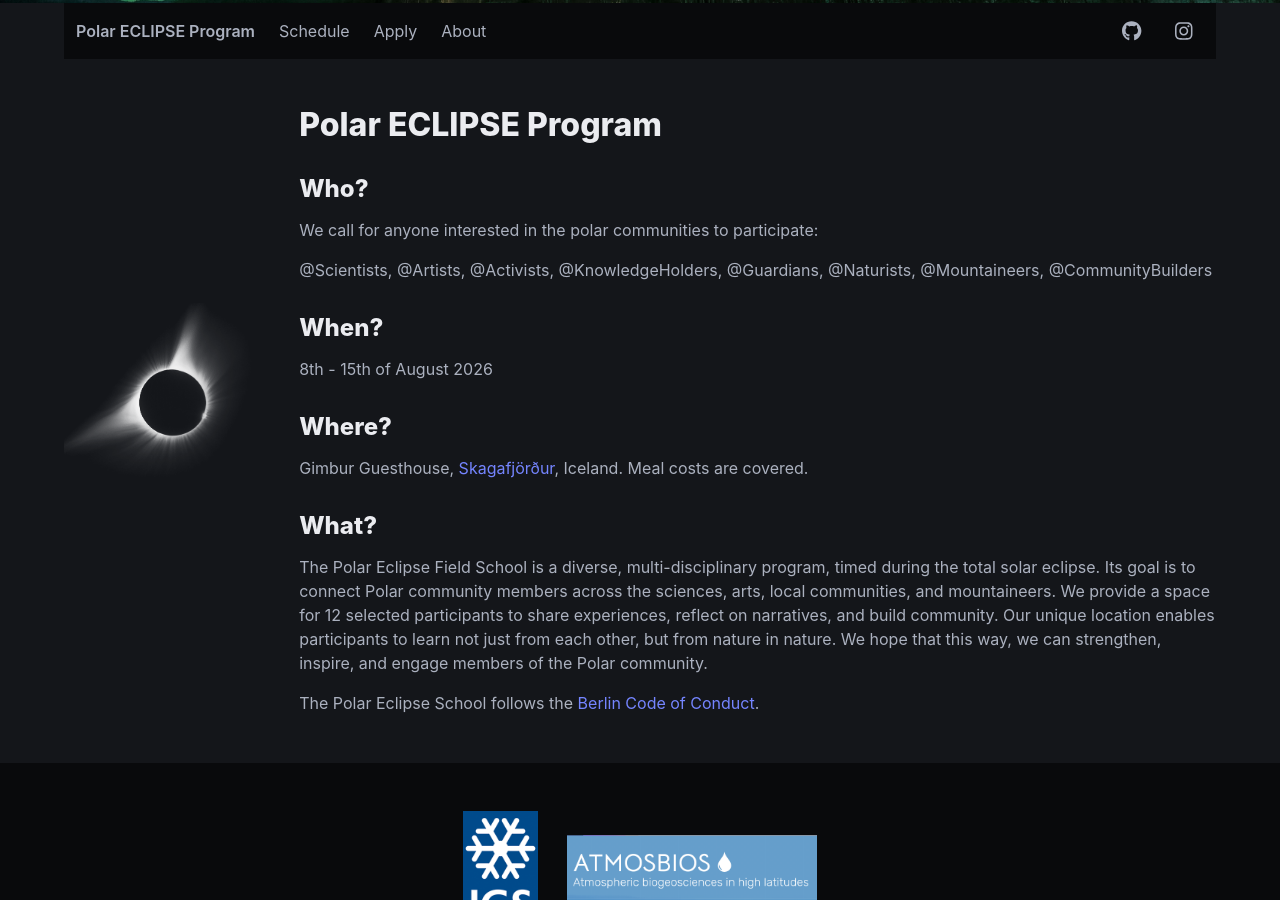
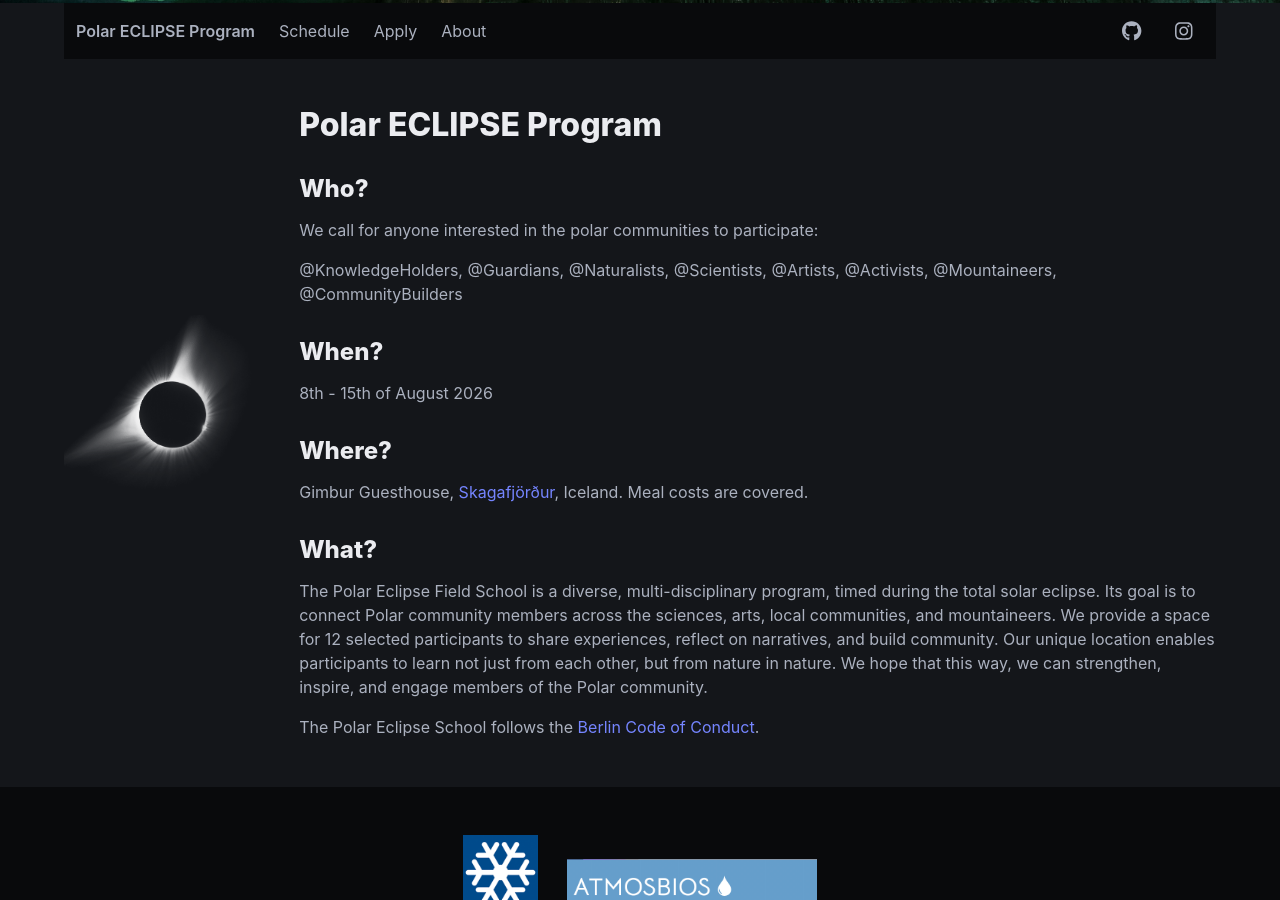
Before and after one commit to polar-eclipse-school/polar-eclipse-school.github.io, a Jekyll site: the page built from index.md, in a window 1280 px wide and 900 px high, scrolled down 370 px. Built offline with Jekyll 4.4.1, drawn with Linux system fonts in a browser that asks for light colours; a style sheet for code colours, icons or effects is not loaded.

```diff
--- a/index.md
+++ b/index.md
@@ -7,8 +7,8 @@ show_news: false
 ### Who?
 We call for anyone interested in the polar communities to participate:
 
+@KnowledgeHolders, @Guardians, @Naturalists,
 @Scientists, @Artists, @Activists,
-@KnowledgeHolders, @Guardians, @Naturists,
 @Mountaineers, @CommunityBuilders
 
 ### When?
```
Also changed, not shown: _pages/apply.md (+1 -1 lines).
